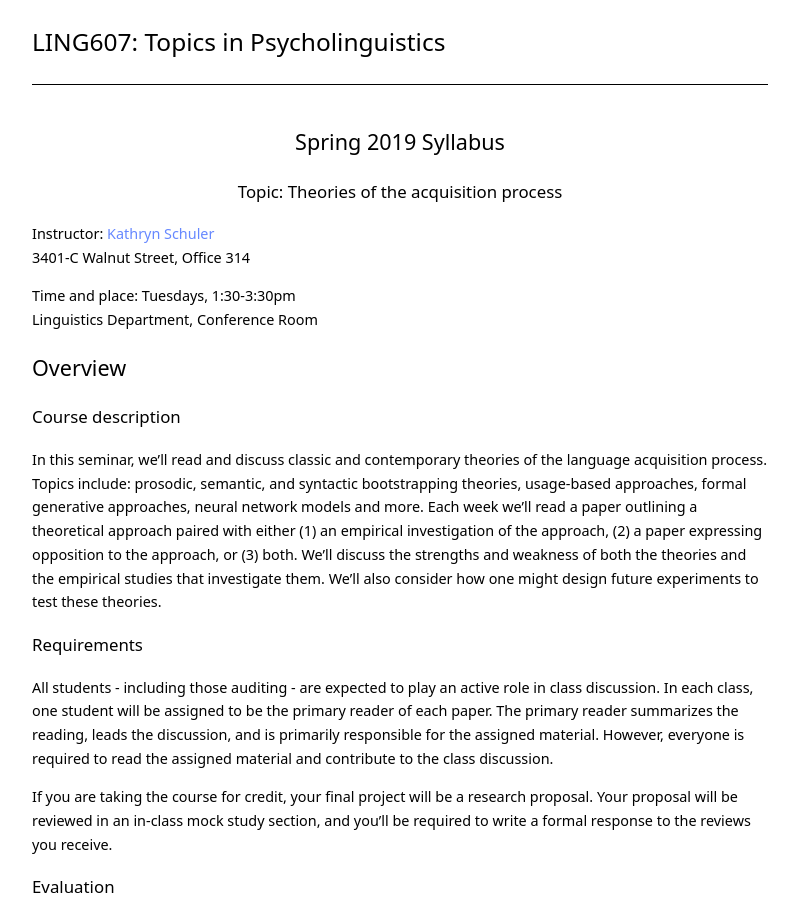
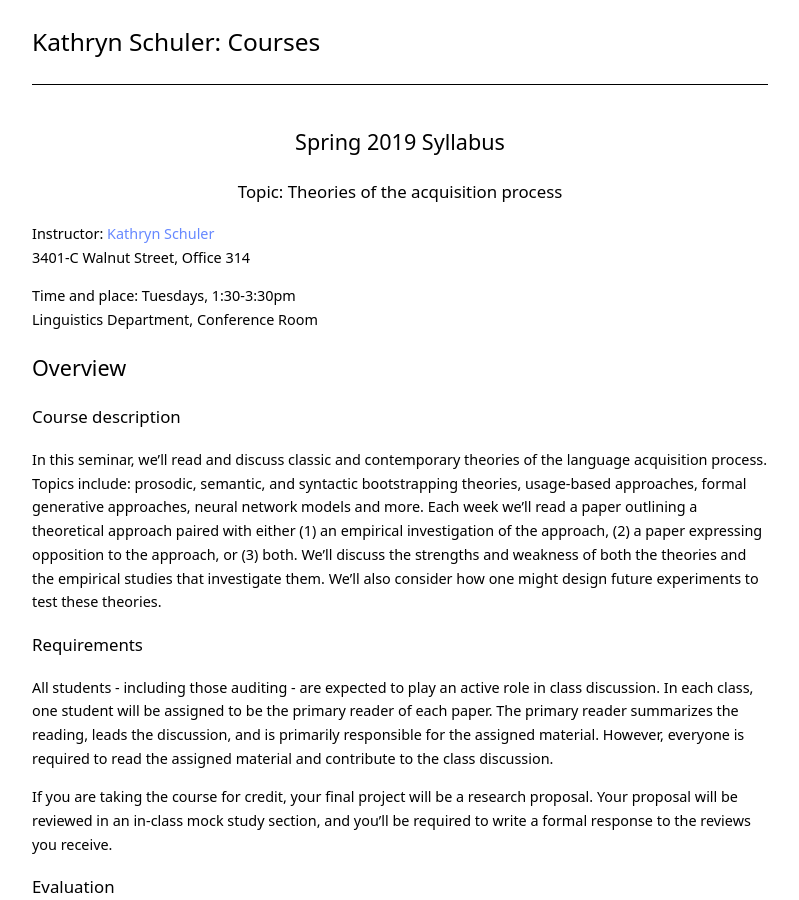
Before and after one commit to kschuler/ling001, a Jekyll site: the page built from index.md, in a window 1280 px wide and 900 px high. Shown: the whole window, without its empty margins (240-1039 px from the left). Built offline with Jekyll 4.4.1, drawn with Linux system fonts in a browser that asks for light colours.

Commit message:
Update _config.yml

```diff
--- a/_config.yml
+++ b/_config.yml
@@ -1,4 +1,4 @@
-title: "LING607: Topics in Psycholinguistics"
+title: "Kathryn Schuler: Courses"
 author: "Kathryn Schuler"
 description: ""
 
```
